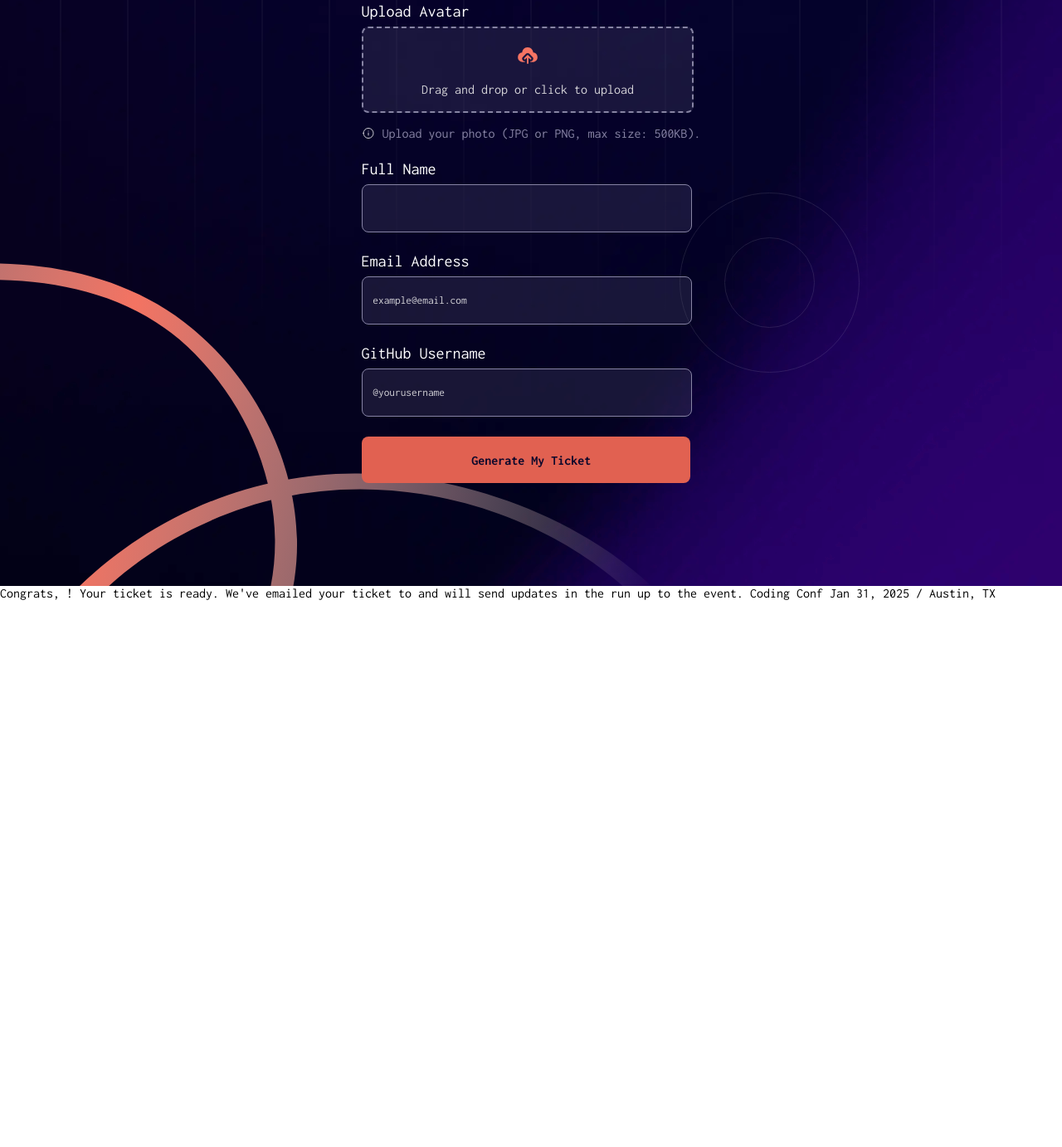
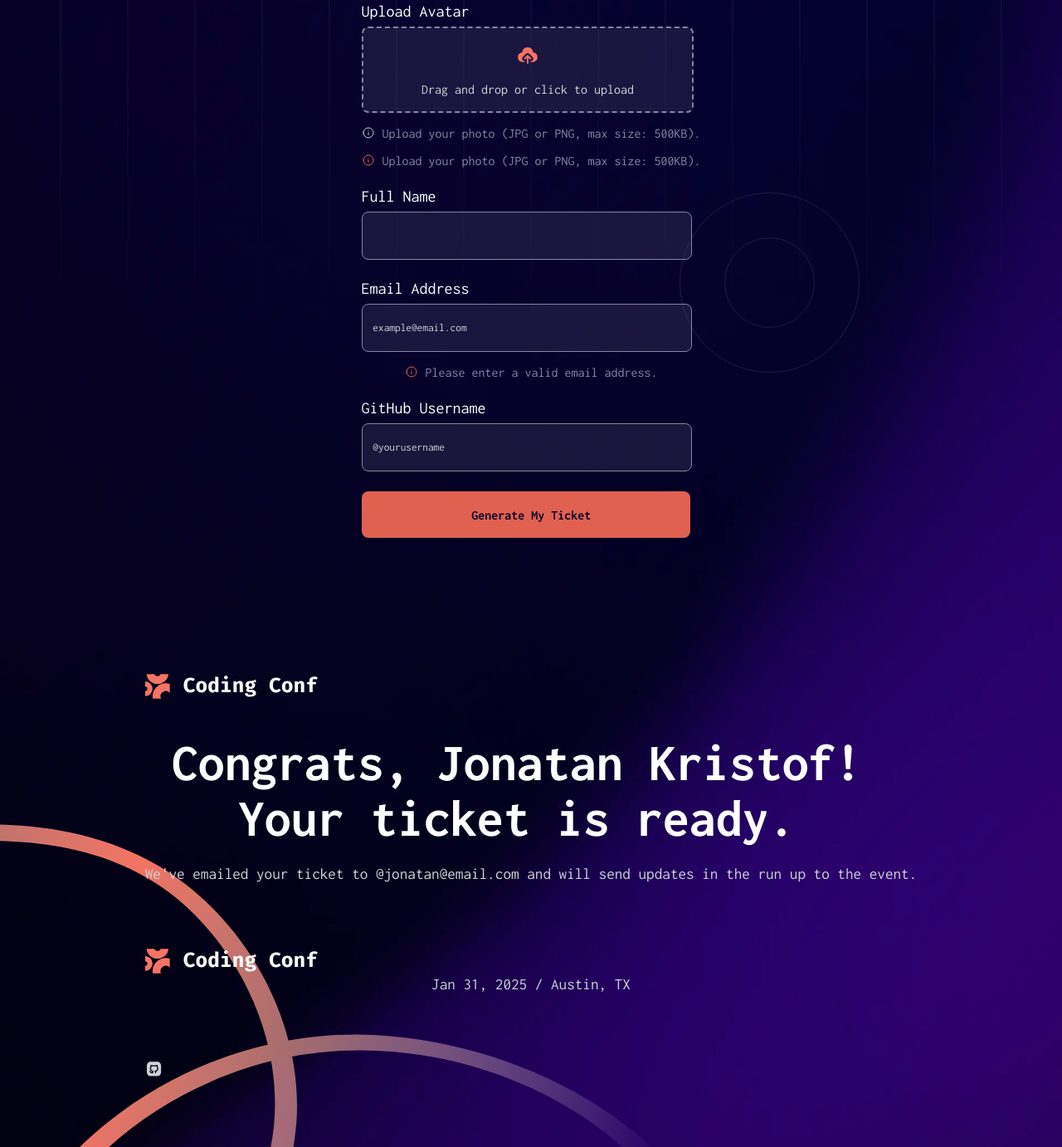
Before and after one commit to Demaxs26/frontend-mentor-conference-ticket, a plain HTML site: page index.html in a window 1280 px wide. Shown: the part 368-1750 px from the top of the page at 83% size. Before the commit the page ends 1091 px from the top, so only its background shows below. Drawn offline with Linux system fonts and the light colour scheme.

Commit message:
ticket part html

```diff
--- a/index.html
+++ b/index.html
@@ -27,9 +27,13 @@
               <img class = "upload-svg"src = "assets/images/icon-upload.svg" alt = 'icon-upload'/>
               <p class = "upload-text">Drag and drop or click to upload</p>
             </div>
-            <div class = "box-info">
-              <img src="assets/images/icon-info.svg" alt="icon-info">
+            <div class = "box-info "> <!-- box-info-error -->
+              <svg xmlns="http://www.w3.org/2000/svg" width="16" height="16" fill="none" viewBox="0 0 16 16"><path stroke="#D1D0D5" stroke-linecap="round" stroke-linejoin="round" d="M2 8a6 6 0 1 0 12 0A6 6 0 0 0 2 8Z"/><path fill="#D1D0D5" d="M8.004 10.462V7.596ZM8 5.57v-.042Z"/><path stroke="#D1D0D5" stroke-linecap="round" stroke-linejoin="round" d="M8.004 10.462V7.596M8 5.569v-.042"/></svg>
               <p class = "text-info">Upload your photo (JPG or PNG, max size: 500KB).</p>
+            </div>
+            <div class = "box-info-error box-info "> <!-- box-info-error -->
+              <svg class  = "svg-info"xmlns="http://www.w3.org/2000/svg" width="16" height="16" fill="none" viewBox="0 0 16 16"><path class = "svg-round"stroke="hsl(7, 71%, 60%)" stroke-linecap="round" stroke-linejoin="round" d="M2 8a6 6 0 1 0 12 0A6 6 0 0 0 2 8Z"/><path class = "svg-point"fill="hsl(7, 71%, 60%)" d="M8.004 10.462V7.596ZM8 5.57v-.042Z"/><path class = "svg-stroke"stroke="hsl(7, 71%, 60%)" stroke-linecap="round" stroke-linejoin="round" d="M8.004 10.462V7.596M8 5.569v-.042"/></svg>
+              <p class = "text-info-error text-info">Upload your photo (JPG or PNG, max size: 500KB).</p>
             </div>
           </div>
           <div class = "wrapper-input">
@@ -39,6 +43,10 @@
           <div class = "wrapper-input">
             <label class = "label-input" for = "Address">Email Address</label>
             <input type = "email" name = "Address" placeholder = "example@email.com" ></input>
+            <div class = "box-info-error box-info "> <!-- box-email-error -->
+              <svg class  = "svg-info"xmlns="http://www.w3.org/2000/svg" width="16" height="16" fill="none" viewBox="0 0 16 16"><path class = "svg-round"stroke="hsl(7, 71%, 60%)" stroke-linecap="round" stroke-linejoin="round" d="M2 8a6 6 0 1 0 12 0A6 6 0 0 0 2 8Z"/><path class = "svg-point"fill="hsl(7, 71%, 60%)" d="M8.004 10.462V7.596ZM8 5.57v-.042Z"/><path class = "svg-stroke"stroke="hsl(7, 71%, 60%)" stroke-linecap="round" stroke-linejoin="round" d="M8.004 10.462V7.596M8 5.569v-.042"/></svg>
+              <label for="Address" class = "text-info-error text-info">Please enter a valid email address.</label>
+            </div>
           </div>
           <div class = "wrapper-input">
             <label class = "label-input" for = "Username" >GitHub Username</label>
@@ -55,7 +63,27 @@
       <!-- Generated tickets starts -->
 
       <section id = "result-sect">
-
+        <div class = 'box-app-name'>
+          <img src ="assets/images/logo-full.svg" alt = "app-logo"/>
+        </div>
+        <h1>Congrats, <span class = "gradient-text">Jonatan Kristof</span>! Your ticket is ready.</h1>
+        <p class = 'text-descr'> We've emailed your ticket to <span class = "colored-text">@jonatan@email.com</span> and will send updates in the run up to the event.</p>
+        <div class ="box-ticket">
+          <div class = 'top-ticket'>
+            <img src = "assets/images/logo-full.svg" alt = "avatar image"/>
+            <p class  ="text-descr">Jan 31, 2025 / Austin, TX</p>
+          </div>
+          <div class = 'bottom-ticket'>
+            <div class = "avatar-image"></div>
+            <div class = "user-info">
+              <p class = "ticket-name"></p>
+              <div class = "ticket-git-info">
+                <img src="assets/images/icon-github.svg" alt="icon github">
+                <p class = "text-descr"></p>
+              </div>
+            </div>
+          </div>
+        </div>
       </section>
 
       <!-- Generated tickets ends -->
@@ -85,12 +113,12 @@
 
 
 
-    Congrats, <!-- Full Name -->! Your ticket is ready.
 
-    We've emailed your ticket to <!-- Email Address --> and will send updates in the run up to the event.
+
+
 
     Coding Conf
-    Jan 31, 2025 / Austin, TX
+
 
 
 
```
